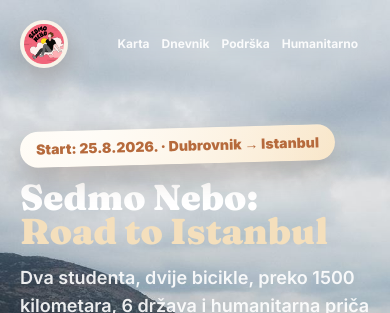
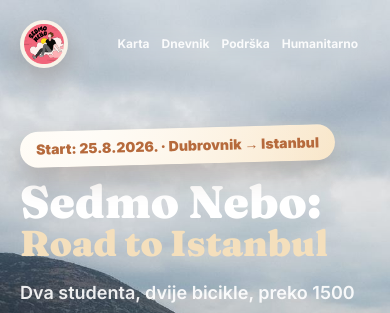
Before and after one commit to Grki27/Road-2-Istanbul, a Next.js app: page / in a window 390 px wide. Shown: the top 313 px of the page. Built offline with nearby package versions, Linux system fonts and the light colour scheme; no server answers; the database is empty.

Commit message:
style: povećaj naziv projekta u hero sekciji

```diff
--- a/src/components/HeroSection.tsx
+++ b/src/components/HeroSection.tsx
@@ -42,9 +42,9 @@ export function HeroSection() {
           <div className="mb-4 inline-flex rotate-[-1.5deg] rounded-full bg-paper px-4 py-2 text-sm font-black text-clay shadow-pin sm:text-base lg:text-sm">
             Start: {siteConfig.startDate} · Dubrovnik → Istanbul
           </div>
-          <h1 className="font-display text-4xl font-black leading-[0.95] sm:text-5xl md:text-6xl lg:text-8xl">
-            Sedmo Nebo:
-            <span className="block text-sand">Road to Istanbul</span>
+          <h1 className="font-display font-black leading-[0.95]">
+            <span className="block text-[2.85rem] sm:text-6xl md:text-7xl lg:text-8xl">Sedmo Nebo:</span>
+            <span className="block text-4xl text-sand sm:text-5xl md:text-6xl lg:text-8xl">Road to Istanbul</span>
           </h1>
           <p className="mt-4 max-w-2xl text-lg font-semibold leading-7 text-white/90 sm:text-xl md:text-2xl lg:mt-6">
             {siteConfig.tagline}
```
